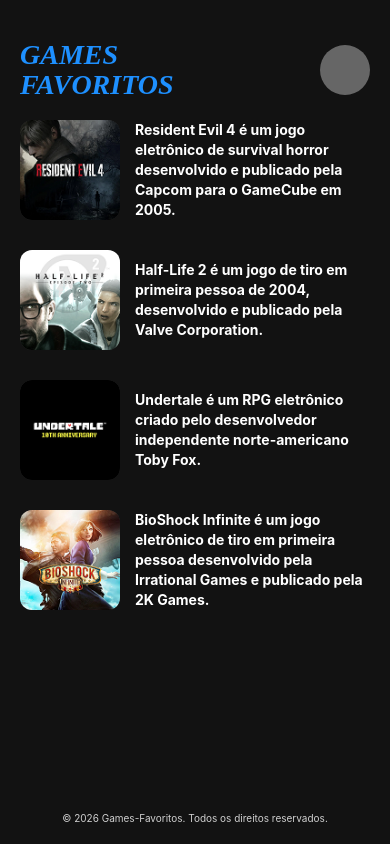
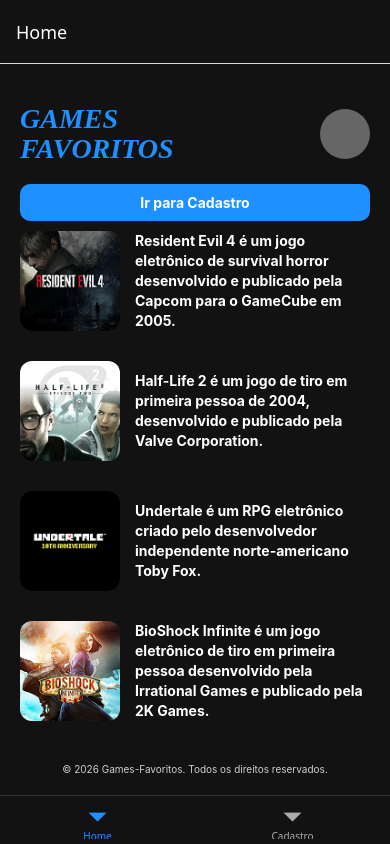
Before and after one commit to JhonatanFavoreto/aula-mobile-desenvolvimento-ppdm, a React Native app: screen / in a window 390 px wide. Built offline with nearby package versions, Linux system fonts and the light colour scheme.

Commit message:
Adiciona navegação funcional

```diff
--- a/App.js
+++ b/App.js
@@ -1,5 +1,16 @@
 import React from 'react';
-import { View, Text, StyleSheet, Image, FlatList, SafeAreaView } from 'react-native';
+import {
+    View,
+    Text,
+    StyleSheet,
+    Image,
+    FlatList,
+    SafeAreaView,
+    TouchableOpacity,
+} from 'react-native';
+import { NavigationContainer } from '@react-navigation/native';
+import { createBottomTabNavigator } from '@react-navigation/bottom-tabs';
+import Cadastro from './cadastro';
 
 const jogos = [
     {
@@ -32,7 +43,7 @@
     },
 ];
 
-export default function App() {
+function HomeScreen({ navigation }) {
     const renderItem = ({ item }) => (
         <View style={styles.card}>
             <Image source={item.image} style={styles.cardImage} />
@@ -45,9 +56,15 @@
     return (
         <SafeAreaView style={styles.container}>
             <View style={styles.header}>
-                <Text style={styles.logo}>GAMES{'\n'}FAVORITOS</Text>
+                <Text style={styles.logo}>GAMES{`\n`}FAVORITOS</Text>
                 <View style={styles.profileIcon} />
             </View>
+
+            <TouchableOpacity
+                style={styles.navButton}
+                onPress={() => navigation.navigate('Cadastro')}>
+                <Text style={styles.navButtonText}>Ir para Cadastro</Text>
+            </TouchableOpacity>
 
             <FlatList
                 data={jogos}
@@ -63,6 +80,27 @@
                 </Text>
             </View>
         </SafeAreaView>
+    );
+}
+
+const Tab = createBottomTabNavigator();
+
+export default function App() {
+    return (
+        <NavigationContainer>
+            <Tab.Navigator
+                initialRouteName='Home'
+                screenOptions={{
+                    headerStyle: { backgroundColor: '#121212' },
+                    headerTintColor: '#fff',
+                    tabBarStyle: { backgroundColor: '#121212', borderTopColor: '#333' },
+                    tabBarActiveTintColor: '#1E90FF',
+                    tabBarInactiveTintColor: '#aaa',
+                }}>
+                <Tab.Screen name='Home' component={HomeScreen} options={{ title: 'Home' }} />
+                <Tab.Screen name='Cadastro' component={Cadastro} options={{ title: 'Cadastro' }} />
+            </Tab.Navigator>
+        </NavigationContainer>
     );
 }
 
@@ -92,6 +130,18 @@
         height: 50,
         borderRadius: 25,
         backgroundColor: '#666',
+    },
+    navButton: {
+        marginHorizontal: 20,
+        marginBottom: 10,
+        backgroundColor: '#1E90FF',
+        borderRadius: 10,
+        paddingVertical: 10,
+        alignItems: 'center',
+    },
+    navButtonText: {
+        color: '#fff',
+        fontWeight: 'bold',
     },
     listContainer: {
         paddingHorizontal: 20,
--- a/package.json
+++ b/package.json
@@ -11,6 +11,7 @@
   "dependencies": {
     "@react-navigation/bottom-tabs": "^7.15.6",
     "@react-navigation/native": "^7.1.34",
+    "@react-navigation/native-stack": "^7.14.6",
     "expo": "~54.0.0",
     "expo-status-bar": "~3.0.9",
     "react": "19.1.0",
```
Also changed, not shown: 1 other file (tests, documents, lock files or other folders).
